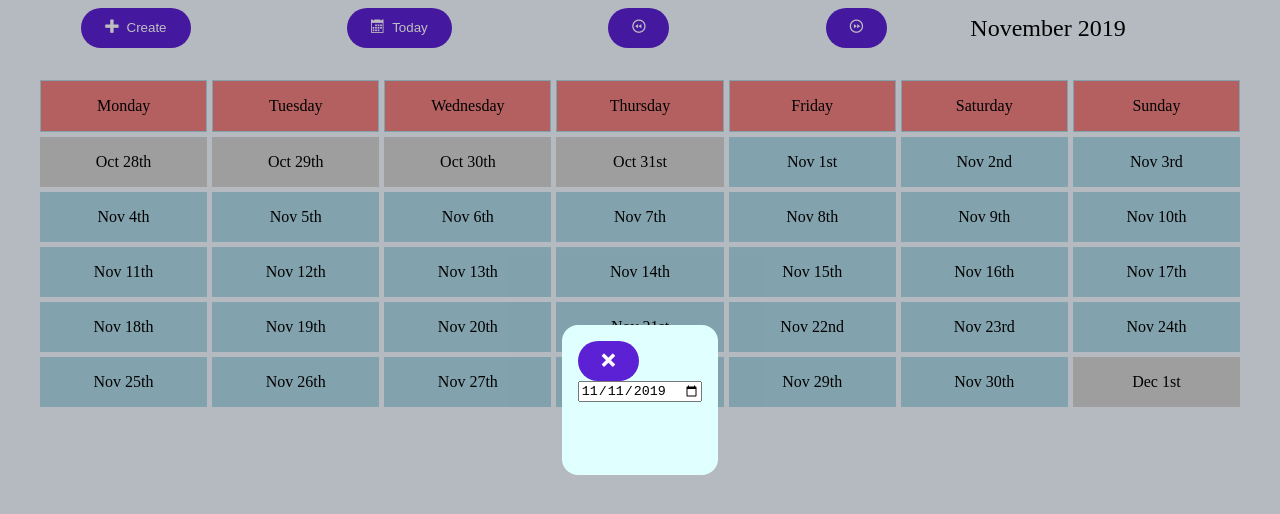
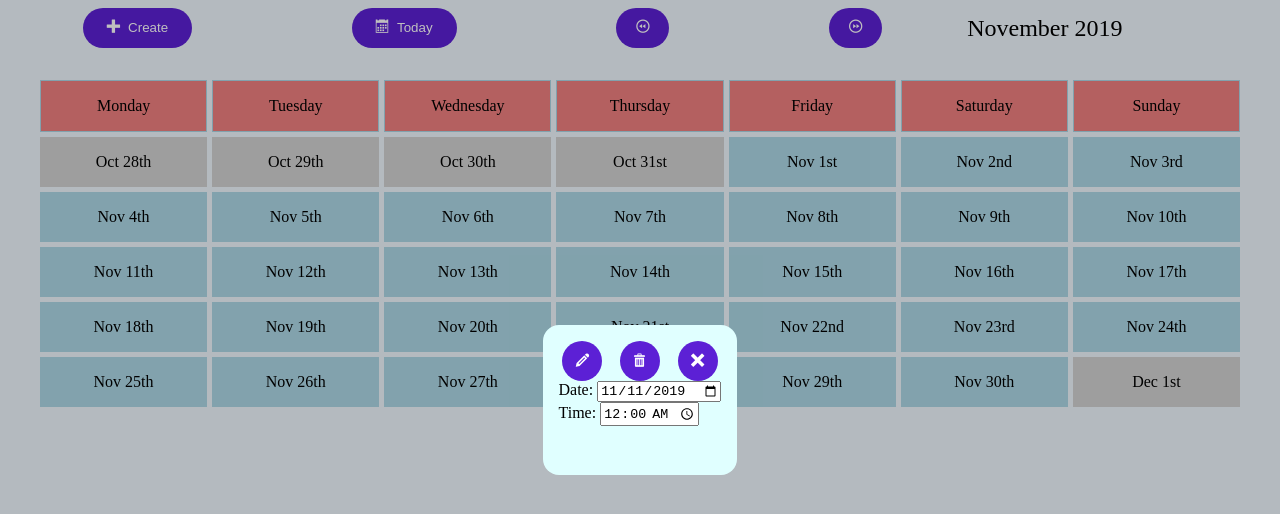
Before and after one commit to tandaraelena/reminder-app, a React (Create React App) app: page / in a window 1280 px wide. Both pictures are taken after a click on the button "Create". Shown: the top 514 px of the page. Built offline with nearby package versions, Linux system fonts and the light colour scheme.

Commit message:
style more the buttons and display an input type 'time' in the modal

```diff
--- a/src/component/app/app.component.jsx
+++ b/src/component/app/app.component.jsx
@@ -28,7 +28,22 @@
           onClose={onClose}
         >
           <div>
-            <input type="date" value={dateForInput} onChange={() => {}}/>
+            <div>
+              <label htmlFor='date'>Date: </label>
+              <input
+                id='date'
+                type="date"
+                value={dateForInput}
+                onChange={() => { }} />
+            </div>
+            <div>
+              <label htmlFor='time'>Time: </label>
+              <input
+                id='time'
+                type="time"
+                value={'00:00'}
+                onChange={() => { }} />
+            </div>
           </div>
         </Modal>}
     </div>
--- a/src/component/button/button.style.js
+++ b/src/component/button/button.style.js
@@ -1,9 +1,10 @@
 import styled from 'styled-components';
 
 export const StyledButton = styled.button`
-  padding: 0 24px;
+  padding: 0 ${({ label }) => label ? '24px' : '20px'};
   border-radius: 20px;
   height: 40px;
+  min-width: 40px;
   line-height: 40px;
   justify-self: center;
   border: 0;
@@ -12,6 +13,23 @@
   position: relative;
   overflow: hidden;
   cursor: pointer;
+
+  & > div {
+    ${({ label }) => {
+      if(!label) {
+        return `
+          position: absolute;
+          top: 0;
+          left: 0;
+          bottom: 0;
+          right: 0;
+          display: flex;
+          justify-content: center;
+          align-items: center;
+        `
+      }
+    }}
+  }
 
   &::after {
     content: '${({ label }) => label}';
--- a/src/component/modal/modal.component.jsx
+++ b/src/component/modal/modal.component.jsx
@@ -2,11 +2,17 @@
 import { StyledModal, StyledModalWrapper, StyledModalBody, StyledModalHeader } from './modal.style';
 import { Button } from '../button'
 
-const Modal = ({ children, onClose, onSuccess }) => {
+const Modal = ({ children, onEdit, onDelete, onClose, onSuccess }) => {
   return (
     <StyledModalWrapper>
       <StyledModal>
         <StyledModalHeader>
+          <Button onClick={onEdit} label="">
+            <div className="icon-pencil"></div>
+          </Button>
+          <Button onClick={onDelete} label="">
+            <div className="icon-bin"></div>
+          </Button>
           <Button onClick={onClose} label="">
             <div className="icon-cross"></div>
           </Button>
--- a/src/component/modal/modal.style.js
+++ b/src/component/modal/modal.style.js
@@ -1,7 +1,9 @@
 import styled from 'styled-components';
 
 export const StyledModalHeader = styled.div`
-
+  display: grid;
+  grid-gap: 10px;
+  grid-template-columns: repeat(3, 1fr);
 `
 
 export const StyledModalBody = styled.div`
```
